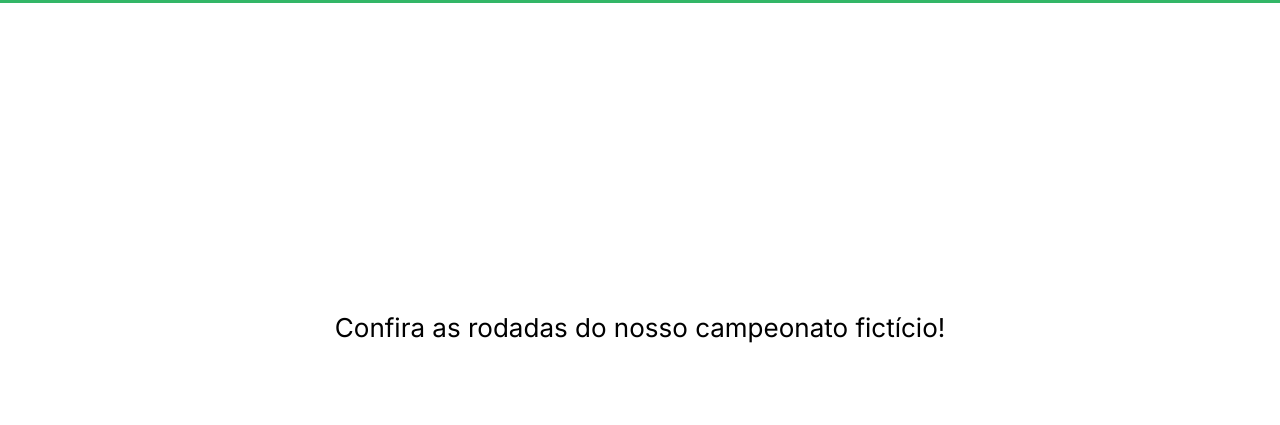
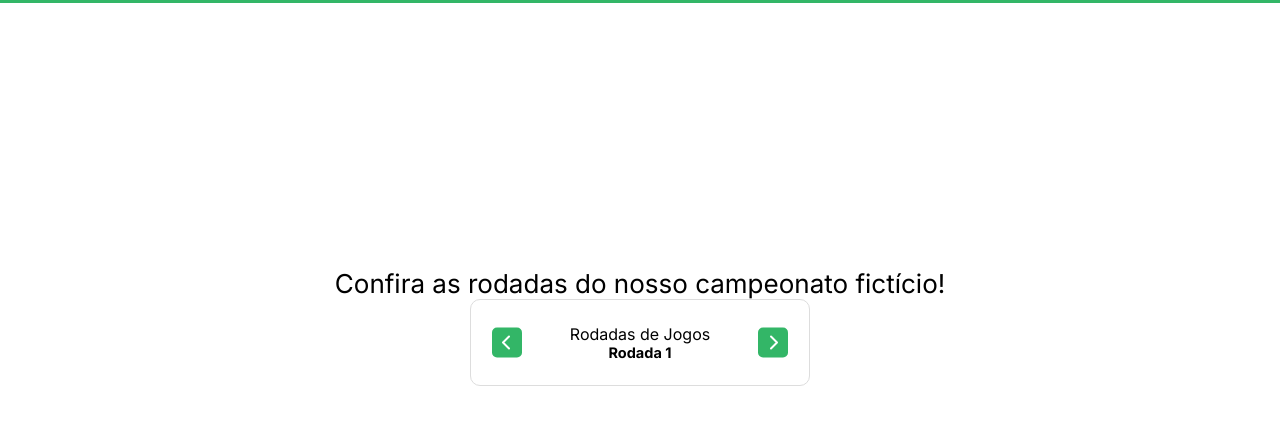
Before and after one commit to SterRoque/teste-front-end-sevn, a plain HTML site: page index.html in a window 1280 px wide. Shown: the part 73-498 px from the top of the page. Drawn offline with Linux system fonts and the light colour scheme.

Commit message:
feat: creating the top of the panel

```diff
--- a/index.html
+++ b/index.html
@@ -18,6 +18,18 @@
     </header>
     <main>
       <h2 class="title">Confira as rodadas do nosso campeonato fictício!</h2>
+
+      <div class="panel">
+        <div class="panel-top">
+          <img src="assets/btn_left.svg" alt="Botão de voltar esquerdo" />
+          <div>
+            <h3>Rodadas de Jogos</h3>
+            <p>Rodada 1</p>
+          </div>
+          <img src="assets/btn_right.svg" alt="Botão de avançar direito" />
+        </div>
+        <div></div>
+      </div>
     </main>
   </body>
 </html>
--- a/styles.css
+++ b/styles.css
@@ -35,6 +35,31 @@ main {
 }
 
 main .title {
-  font-size: 26px;
+  font-size: 1.625rem;
   font-weight: 400;
 }
+
+.panel {
+  border-radius: 0.625rem;
+  border: 0.0625rem solid #ddd;
+  padding: 1.5rem 1.3125rem;
+}
+
+.panel .panel-top {
+  display: flex;
+  gap: 3rem;
+}
+.panel-top img {
+  cursor: pointer;
+}
+
+.panel-top h3 {
+  font-size: 1rem;
+  font-weight: 400;
+  text-align: center;
+}
+.panel-top p {
+  font-size: 0.9063rem;
+  font-weight: 700;
+  text-align: center;
+}
```
